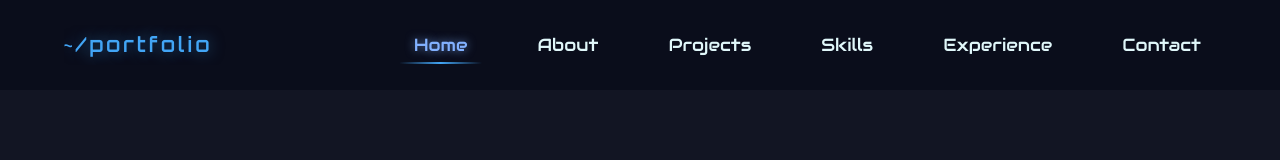
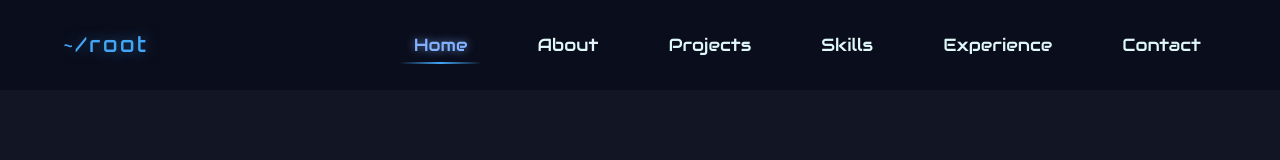
Before and after one commit to jayasurya0007/jayasurya, a React (Vite) app: page / in a window 1280 px wide. Shown: the top 160 px of the page. Built offline with nearby package versions, Linux system fonts and the light colour scheme; no server answers.

Commit message:
Changed the navabr.jsx

```diff
--- a/src/components/Navbar.jsx
+++ b/src/components/Navbar.jsx
@@ -80,8 +80,8 @@ const Navbar = ({
     <nav className={`navbar ${isScrolled ? 'scrolled' : ''}`}>
       <div className="navbar-logo" onClick={toggleName}>
         <div className={`logo-container ${showName ? 'rotated' : ''}`}>
+          <h1 className="logo-text">~/root</h1>
           <h1 className="logo-text">~/portfolio</h1>
-          <h1 className="logo-text">~/root</h1>
         </div>
       </div>
 
```
